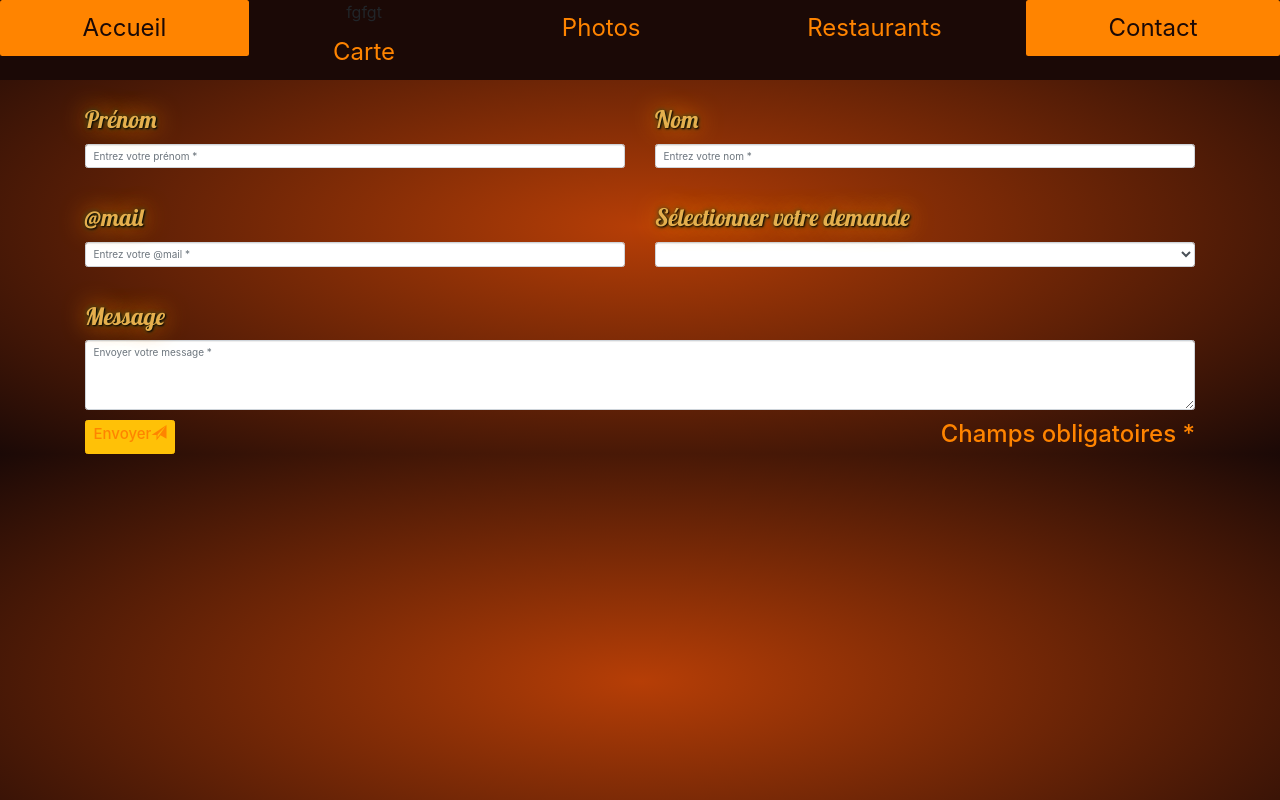
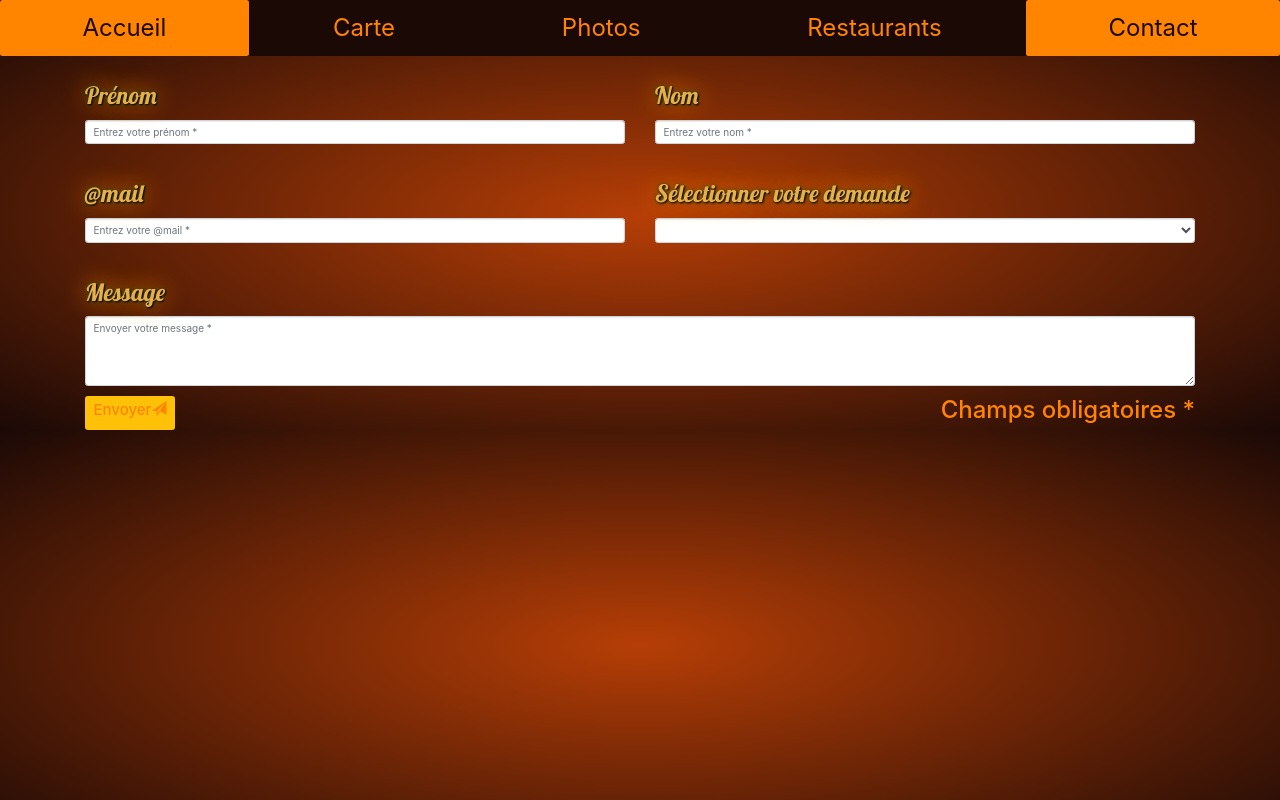
Before and after one commit to AnneCecileRiquet/restaurant-css-framework-, a plain HTML site: page contact.html in a window 1280 px wide. Drawn offline with nearby package versions, Linux system fonts and the light colour scheme.

Commit message:
correction

```diff
--- a/contact.html
+++ b/contact.html
@@ -20,7 +20,7 @@
             <li class="nav-item">
                 <a class="nav-link" href="index.html">Accueil</a>
             </li>
-            <li class="nav-item">fgfgt
+            <li class="nav-item">
                 <a class="nav-link" href="carte.html">Carte</a>
             </li>
             <li class="nav-item">
```
